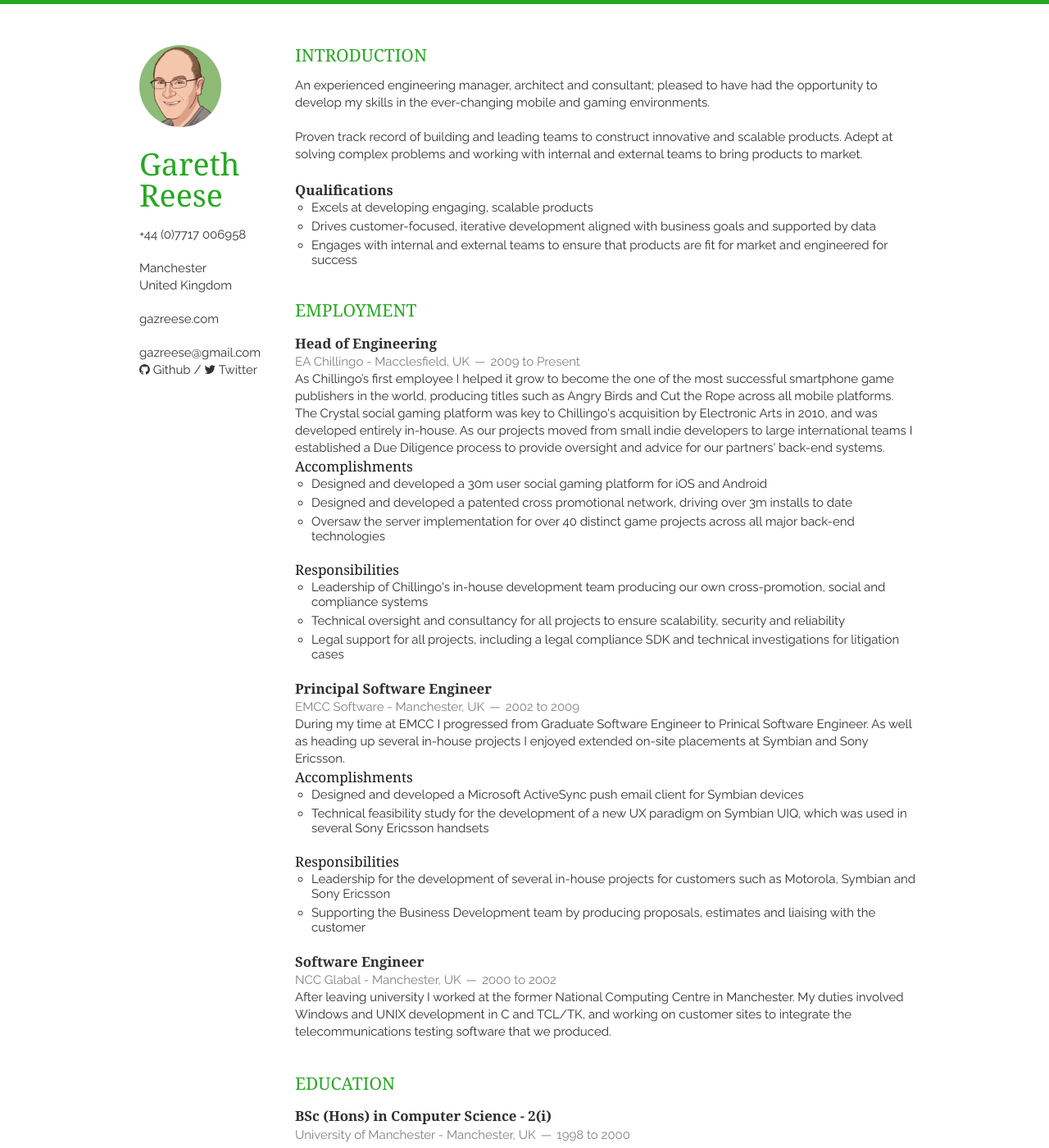
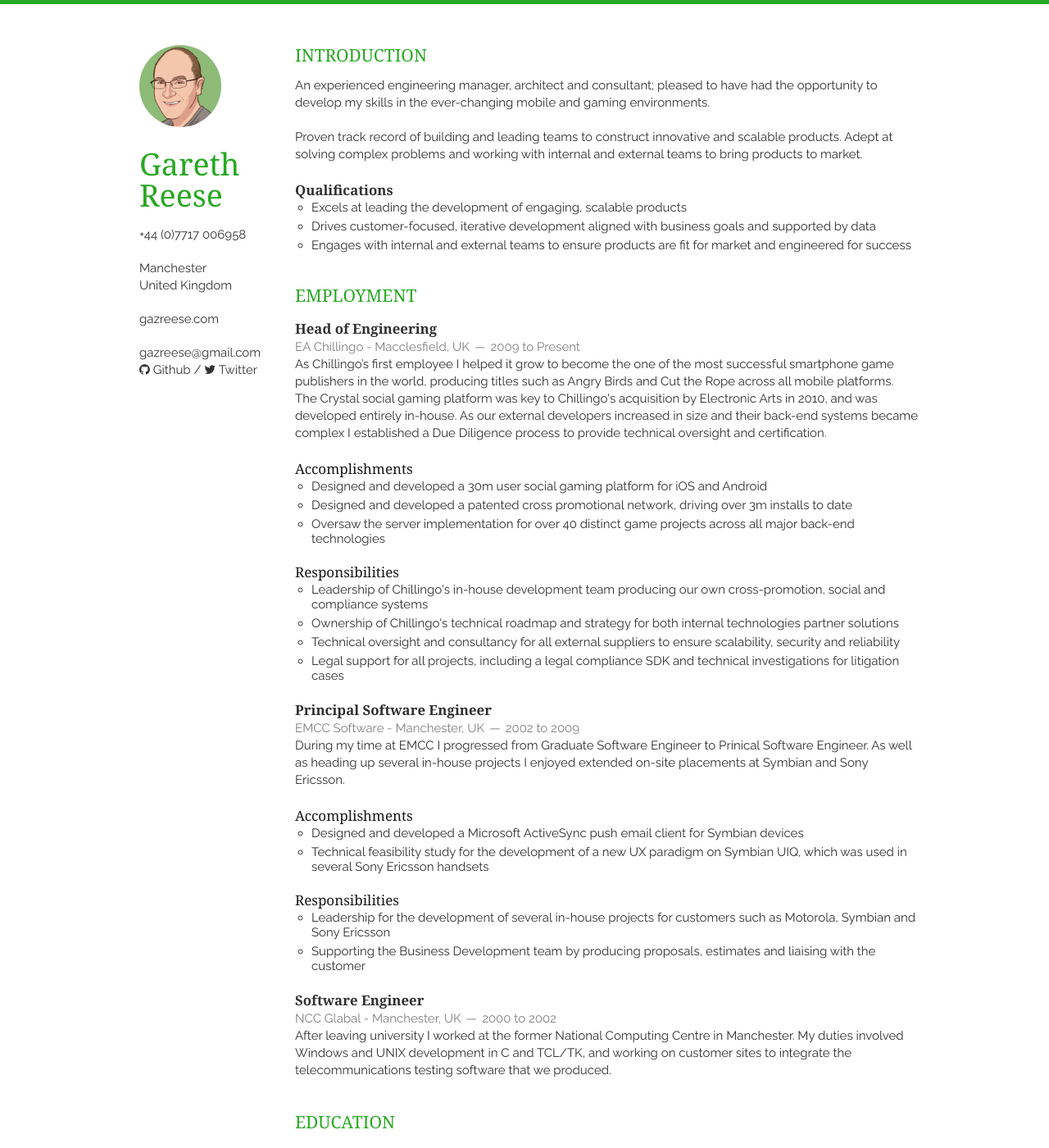
Before and after one commit to gazreese/gazreese.com, a Jekyll site: the page built from Jekyll/index.html, in a window 1280 px wide and 1400 px high. Shown: the whole window at 82% size. Built offline with Jekyll 4.4.1, drawn with Linux system fonts in a browser that asks for light colours; nearby versions of some CDN libraries; Markdown is read by kramdown in place of the engine named in the settings; the list of posts is cut into pages by our own code; some of the changed text lies outside the part shown.

Commit message:
More updates

```diff
--- a/Jekyll/_includes/employment.html
+++ b/Jekyll/_includes/employment.html
@@ -7,8 +7,8 @@
         </header>
         <p>As Chillingo’s first employee I helped it grow to become the one of the most successful smartphone game publishers in the world, producing titles such as Angry Birds and Cut the Rope across all mobile platforms.
             The Crystal social gaming platform was key to Chillingo's acquisition by Electronic Arts in 2010, and was developed entirely in-house.
-            As our projects moved from small indie developers to large international teams I established a Due Diligence process to provide oversight and advice for our partners' back-end systems.</p>
-        <h5>Accomplishments</h5>
+            As our external developers increased in size and their back-end systems became complex I established a Due Diligence process to provide technical oversight and certification.</p>
+        <br/><h5>Accomplishments</h5>
         <ul>
             <li>Designed and developed a 30m user social gaming platform for iOS and Android</li>
             <li>Designed and developed a patented cross promotional network, driving over 3m installs to date</li>
@@ -17,7 +17,8 @@
         <h5>Responsibilities</h5>
         <ul>
             <li>Leadership of Chillingo's in-house development team producing our own cross-promotion, social and compliance systems</li>
-            <li>Technical oversight and consultancy for all projects to ensure scalability, security and reliability</li>
+            <li>Ownership of Chillingo's technical roadmap and strategy for both internal technologies partner solutions</li>
+            <li>Technical oversight and consultancy for all external suppliers to ensure scalability, security and reliability</li>
             <li>Legal support for all projects, including a legal compliance SDK and technical investigations for litigation cases</li>
         </ul>
     </article>
@@ -29,7 +30,7 @@
         </header>
         <p>During my time at EMCC I progressed from Graduate Software Engineer to Prinical Software Engineer.
         As well as heading up several in-house projects I enjoyed extended on-site placements at Symbian and Sony Ericsson.</p>
-        <h5>Accomplishments</h5>
+        <br/><h5>Accomplishments</h5>
         <ul>
             <li>Designed and developed a Microsoft ActiveSync push email client for Symbian devices</li>
             <li>Technical feasibility study for the development of a new UX paradigm on Symbian UIQ, which was used in several Sony Ericsson handsets</li>
--- a/Jekyll/_includes/interests.html
+++ b/Jekyll/_includes/interests.html
@@ -1,6 +1,6 @@
 <section class="thirteen columns">
     <h1>Hobbies</h1>
     <article>
-        <p>Music, Movies, Tennis, Travelling, Cooking.</p>
+        <p>Mountain biking, microlight flying, walking, gigging with my band</p>
     </article>
 </section>
--- a/Jekyll/_includes/skills.html
+++ b/Jekyll/_includes/skills.html
@@ -6,29 +6,43 @@
         </header>
         <p>
             <i class="fa fa-star"></i><i class="fa fa-star"></i><i class="fa fa-star"></i><i class="fa fa-star"></i><i class="fa fa-star-half-o"></i>
-            &nbsp;&nbsp;<em>Objective-C &amp; Swift</em>
+            &nbsp;&nbsp;<em>Objective-C, Swift, iOS &amp; related tech</em>
         <p>
             <i class="fa fa-star"></i><i class="fa fa-star"></i><i class="fa fa-star"></i><i class="fa fa-star"></i><i class="fa fa-star-o"></i>
-            &nbsp;&nbsp;<em>Java, Android &amp; related technologies</em>
+            &nbsp;&nbsp;<em>Java, Android &amp; related tech</em>
         </p>
         <p>
-            <i class="fa fa-star"></i><i class="fa fa-star"></i><i class="fa fa-star"></i><i class="fa fa-star-half-o"></i><i class="fa fa-star-o"></i>
-            &nbsp;&nbsp;<em>HTML/CSS3</em> &amp; <em>Javascript</em>
+            <i class="fa fa-star"></i><i class="fa fa-star"></i><i class="fa fa-star"></i><i class="fa fa-star"></i><i class="fa fa-star"></i>
+            &nbsp;&nbsp;<em>Software architecture and design</em>
         </p>
+        <p>
+            <i class="fa fa-star"></i><i class="fa fa-star"></i><i class="fa fa-star"></i><i class="fa fa-star"></i><i class="fa fa-star-o"></i>
+            &nbsp;&nbsp;<em>SQL and NoSQL databases</em> (MySQL, MongoDB, Google Datastore)
+        </p>
+        <!--Architecture, patterns, etc, bother?-->
+        <!--Big Data?-->
         <br/>
         <header>
             <h1>Consultancy and Architecture</h1>
         </header>
         <p>
             <i class="fa fa-star"></i><i class="fa fa-star"></i><i class="fa fa-star"></i><i class="fa fa-star"></i><i class="fa fa-star"></i>
-            &nbsp;&nbsp;<em>Google Cloud</em> (Cloud Compute, Container Engine, App Engine, Big Query, Datastore)
+            &nbsp;&nbsp;<em>Google Cloud</em> (Cloud Compute, Container Engine, App Engine, Big Query, Datastore, Firebase)
         <p>
-            <i class="fa fa-star"></i><i class="fa fa-star"></i><i class="fa fa-star"></i><i class="fa fa-star"></i><i class="fa fa-star-o"></i>
+            <i class="fa fa-star"></i><i class="fa fa-star"></i><i class="fa fa-star"></i><i class="fa fa-star"></i><i class="fa fa-star-half-o"></i>
             &nbsp;&nbsp;<em>AWS</em> (EC2, S3, Elastic Beanstalk, DynamoDB, RDS, Route53, ELB, CloudFront)
         </p>
         <p>
-            <i class="fa fa-star"></i><i class="fa fa-star"></i><i class="fa fa-star"></i><i class="fa fa-star-half-o"></i><i class="fa fa-star-o"></i>
-            &nbsp;&nbsp;<em>HTML/CSS3</em> &amp; <em>Javascript</em>
+            <i class="fa fa-star"></i><i class="fa fa-star"></i><i class="fa fa-star"></i><i class="fa fa-star"></i><i class="fa fa-star-half-o"></i>
+            &nbsp;&nbsp;<em>Serverless / PaaS</em> (Firebase, Google App Engine, Lambda, Parse)
+        </p>
+        <p>
+            <i class="fa fa-star"></i><i class="fa fa-star"></i><i class="fa fa-star"></i><i class="fa fa-star"></i><i class="fa fa-star-half-o"></i>
+            &nbsp;&nbsp;<em>Containers</em> (Docker, Compose, Kubernetes)
+        </p>
+        <p>
+            <i class="fa fa-star"></i><i class="fa fa-star"></i><i class="fa fa-star"></i><i class="fa fa-star"></i><i class="fa fa-star-half-o"></i>
+            &nbsp;&nbsp;<em>DevOps</em> (Team City, Jenkins, Kubernetes, Elastic Beanstalk)
         </p>
     </article>
 </section>
--- a/Jekyll/_includes/summary.html
+++ b/Jekyll/_includes/summary.html
@@ -17,9 +17,9 @@
 
         <p>
             <ul>
-                <li>Excels at developing engaging, scalable products</li>
+                <li>Excels at leading the development of engaging, scalable products</li>
                 <li>Drives customer-focused, iterative development aligned with business goals and supported by data</li>
-                <li>Engages with internal and external teams to ensure that products are fit for market and engineered for success</li>
+                <li>Engages with internal and external teams to ensure products are fit for market and engineered for success</li>
             </ul>
         </p>
 
```
